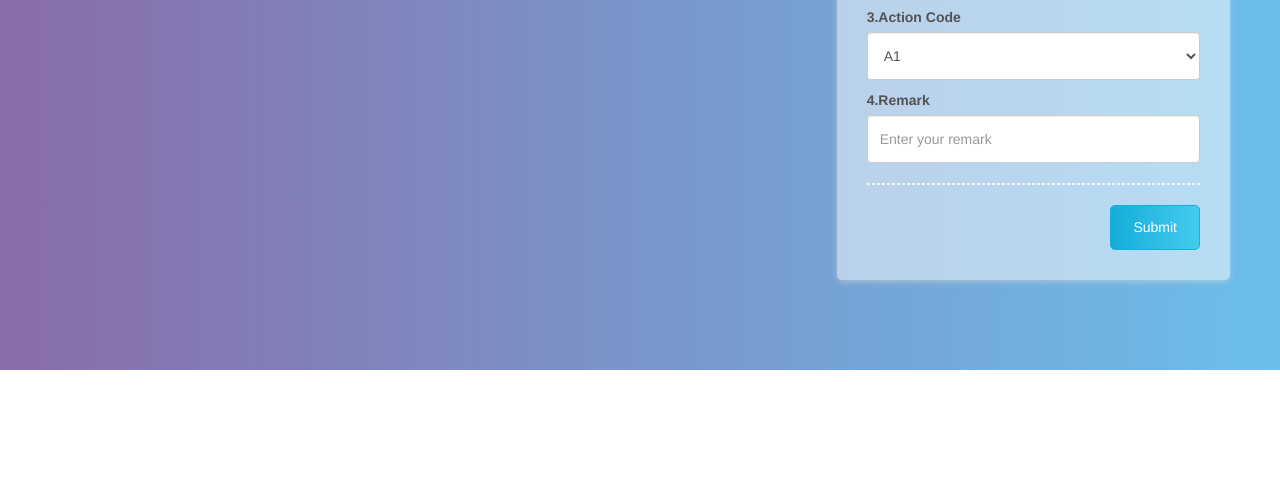
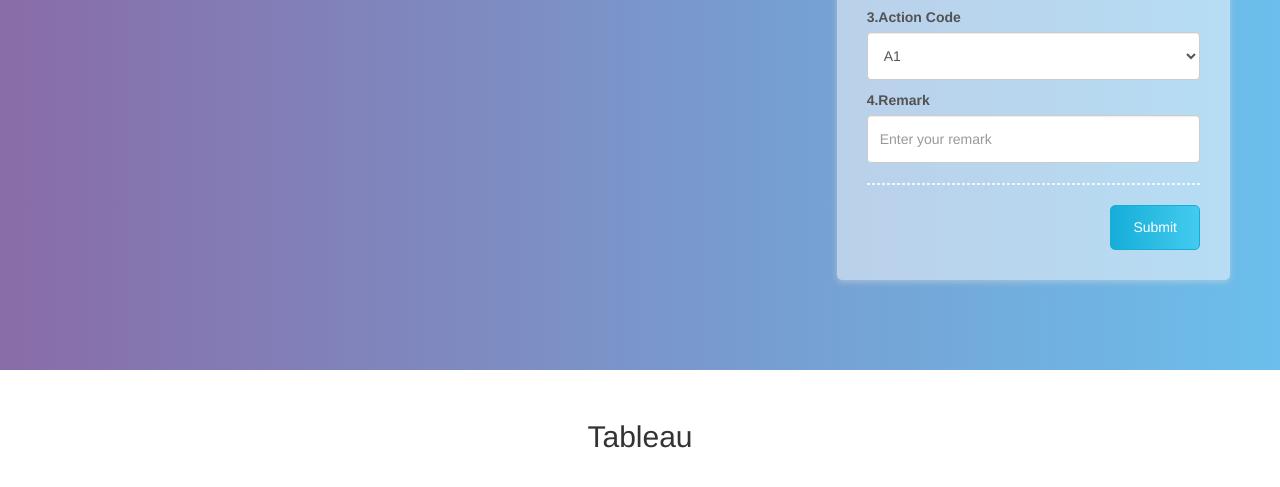
Before and after one commit to ElaineHuang/elite-app, a plain HTML site: page templates/index.html in a window 1280 px wide. Shown: the part 303-790 px from the top of the page. Drawn offline with nearby package versions, Linux system fonts and the light colour scheme; files that its build step writes are made by us from their sources; no server answers; files whose address does not match are found by name.

Commit message:
update css

```diff
--- a/static/callApi.js
+++ b/static/callApi.js
@@ -17,7 +17,7 @@ const callApi = (url = '', method = 'GET', data = null, callback) => {
 
 callApi(GET_ERROR_CODE, 'GET', null, (errorCode) => {
   data = JSON.parse(errorCode.data);
-  console.log(data);
+
   M023 = data.filter((d) => d.Machine === 'M023');
   M024 = data.filter((d) => d.Machine === 'M024');
   M025 = data.filter((d) => d.Machine === 'M025');
--- a/static/styles.css
+++ b/static/styles.css
@@ -84,3 +84,8 @@ iframe {
   left: 50%;
   transform: translateX(-50%);
 }
+
+.tableau-title {
+  text-align: center;
+  margin: 30px 0;
+}
--- a/templates/index.html
+++ b/templates/index.html
@@ -105,9 +105,12 @@
       </form>
     </div>
   </div>
-  <div class='tableauPlaceholder' id='viz1501684018998' style='position: relative'><noscript><a href='#'><img alt='Dashboard 1 ' src='https:&#47;&#47;public.tableau.com&#47;static&#47;images&#47;M0&#47;M023&#47;Dashboard1&#47;1_rss.png' style='border: none' /></a></noscript><object class='tableauViz'  style='display:none;'><param name='host_url' value='https%3A%2F%2Fpublic.tableau.com%2F' /> <param name='site_root' value='' /><param name='name' value='M023&#47;Dashboard1' /><param name='tabs' value='no' /><param name='toolbar' value='yes' /><param name='static_image' value='https:&#47;&#47;public.tableau.com&#47;static&#47;images&#47;M0&#47;M023&#47;Dashboard1&#47;1.png' /> <param name='animate_transition' value='yes' /><param name='display_static_image' value='yes' /><param name='display_spinner' value='yes' /><param name='display_overlay' value='yes' /><param name='display_count' value='yes' /><param name='filter' value='publish=yes' /></object></div><script type='text/javascript'>var divElement = document.getElementById('viz1501684018998');var vizElement = divElement.getElementsByTagName('object')[0];vizElement.style.width='1104px';vizElement.style.height='619px';var scriptElement = document.createElement('script');scriptElement.src = 'https://public.tableau.com/javascripts/api/viz_v1.js';vizElement.parentNode.insertBefore(scriptElement, vizElement);</script>
+  <div class="container">
+    <h2 class="tableau-title">Tableau</h2>
+    <div class='tableauPlaceholder' id='viz1501684018998' style='position: relative'><noscript><a href='#'><img alt='Dashboard 1 ' src='https:&#47;&#47;public.tableau.com&#47;static&#47;images&#47;M0&#47;M023&#47;Dashboard1&#47;1_rss.png' style='border: none' /></a></noscript><object class='tableauViz'  style='display:none;'><param name='host_url' value='https%3A%2F%2Fpublic.tableau.com%2F' /> <param name='site_root' value='' /><param name='name' value='M023&#47;Dashboard1' /><param name='tabs' value='no' /><param name='toolbar' value='yes' /><param name='static_image' value='https:&#47;&#47;public.tableau.com&#47;static&#47;images&#47;M0&#47;M023&#47;Dashboard1&#47;1.png' /> <param name='animate_transition' value='yes' /><param name='display_static_image' value='yes' /><param name='display_spinner' value='yes' /><param name='display_overlay' value='yes' /><param name='display_count' value='yes' /><param name='filter' value='publish=yes' /></object></div><script type='text/javascript'>var divElement = document.getElementById('viz1501684018998');var vizElement = divElement.getElementsByTagName('object')[0];vizElement.style.width='1104px';vizElement.style.height='619px';var scriptElement = document.createElement('script');scriptElement.src = 'https://public.tableau.com/javascripts/api/viz_v1.js';vizElement.parentNode.insertBefore(scriptElement, vizElement);</script>
 
-  <div class='tableauPlaceholder' id='viz1501684315419' style='position: relative'><noscript><a href='#'><img alt='Dashboard 1 ' src='https:&#47;&#47;public.tableau.com&#47;static&#47;images&#47;M0&#47;M024&#47;Dashboard1&#47;1_rss.png' style='border: none' /></a></noscript><object class='tableauViz'  style='display:none;'><param name='host_url' value='https%3A%2F%2Fpublic.tableau.com%2F' /> <param name='site_root' value='' /><param name='name' value='M024&#47;Dashboard1' /><param name='tabs' value='no' /><param name='toolbar' value='yes' /><param name='static_image' value='https:&#47;&#47;public.tableau.com&#47;static&#47;images&#47;M0&#47;M024&#47;Dashboard1&#47;1.png' /> <param name='animate_transition' value='yes' /><param name='display_static_image' value='yes' /><param name='display_spinner' value='yes' /><param name='display_overlay' value='yes' /><param name='display_count' value='yes' /><param name='filter' value='publish=yes' /></object></div><script type='text/javascript'>var divElement = document.getElementById('viz1501684315419');var vizElement = divElement.getElementsByTagName('object')[0];vizElement.style.width='1004px';vizElement.style.height='869px';var scriptElement = document.createElement('script');scriptElement.src = 'https://public.tableau.com/javascripts/api/viz_v1.js';vizElement.parentNode.insertBefore(scriptElement, vizElement);</script>
+    <div class='tableauPlaceholder' id='viz1501684315419' style='position: relative'><noscript><a href='#'><img alt='Dashboard 1 ' src='https:&#47;&#47;public.tableau.com&#47;static&#47;images&#47;M0&#47;M024&#47;Dashboard1&#47;1_rss.png' style='border: none' /></a></noscript><object class='tableauViz'  style='display:none;'><param name='host_url' value='https%3A%2F%2Fpublic.tableau.com%2F' /> <param name='site_root' value='' /><param name='name' value='M024&#47;Dashboard1' /><param name='tabs' value='no' /><param name='toolbar' value='yes' /><param name='static_image' value='https:&#47;&#47;public.tableau.com&#47;static&#47;images&#47;M0&#47;M024&#47;Dashboard1&#47;1.png' /> <param name='animate_transition' value='yes' /><param name='display_static_image' value='yes' /><param name='display_spinner' value='yes' /><param name='display_overlay' value='yes' /><param name='display_count' value='yes' /><param name='filter' value='publish=yes' /></object></div><script type='text/javascript'>var divElement = document.getElementById('viz1501684315419');var vizElement = divElement.getElementsByTagName('object')[0];vizElement.style.width='1004px';vizElement.style.height='869px';var scriptElement = document.createElement('script');scriptElement.src = 'https://public.tableau.com/javascripts/api/viz_v1.js';vizElement.parentNode.insertBefore(scriptElement, vizElement);</script>
+  </div>
 
   <div id="rec-chart"></div>
 
```
